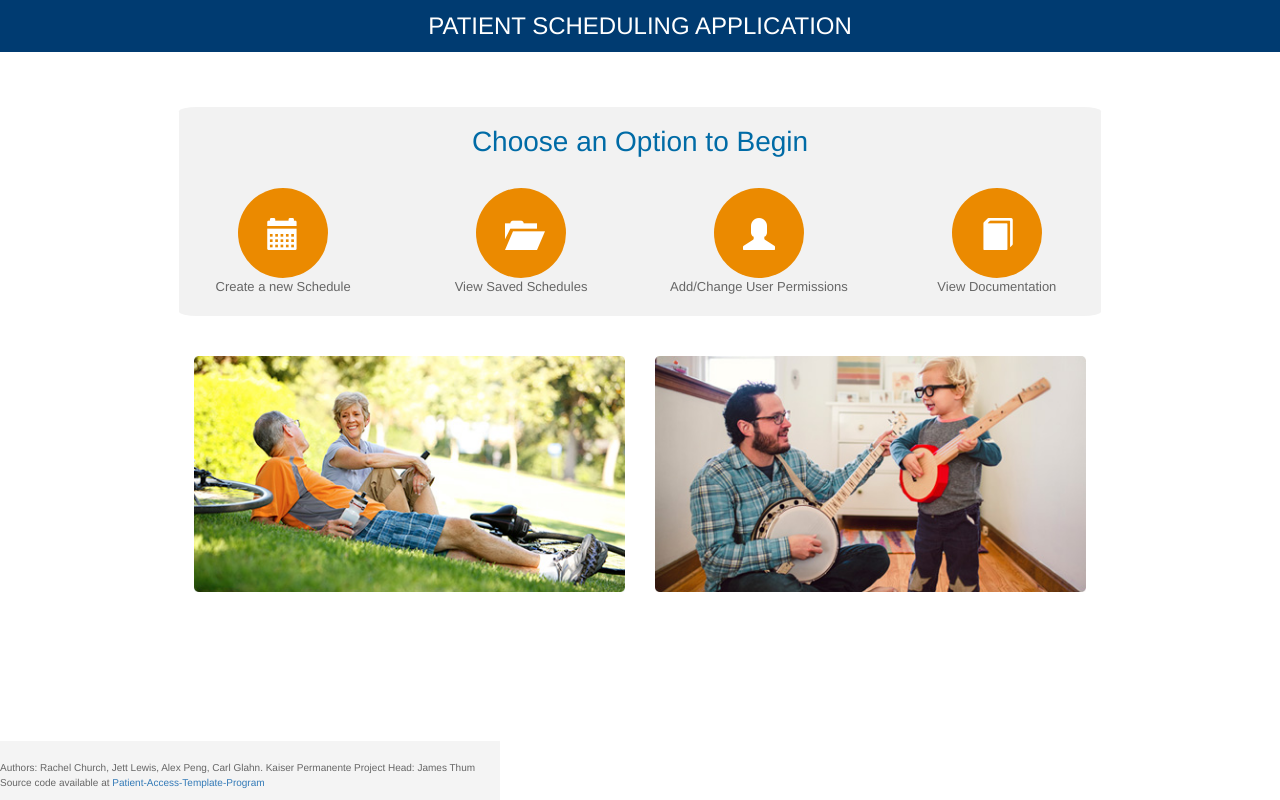
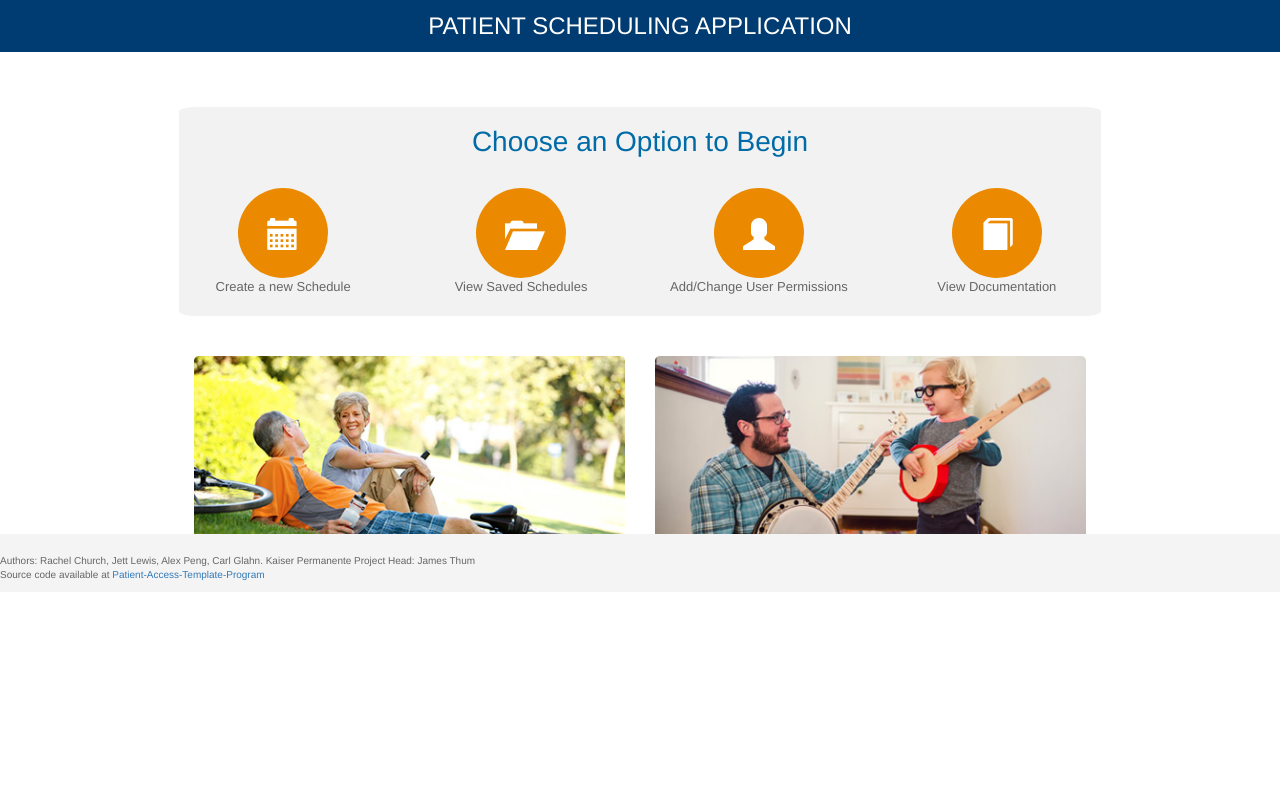
Before and after one commit to JettJengaGod/Patient-Access-Template-Program, a Django app: page / in a window 1280 px wide. Run offline with Django 3.2, Linux system fonts and the light colour scheme; some libraries are stand-ins or nearby versions.

Commit message:
still having trouble puttint the footer to the bottom

```diff
--- a/ECS193/static/css/customStyle.css
+++ b/ECS193/static/css/customStyle.css
@@ -11,13 +11,15 @@
     padding-bottom: 20px;
 }
 
-.footer {
+#footer {
     background-color: #f4f4f4;
     color: #666666;
     font-size: 10px;
     min-width: 320px;
     padding-top: 20px;
     position: absolute;
+    bottom: 0;
+    left: 0;
     width: 100%;
     margin-top: 40px;
 }
@@ -27,6 +29,7 @@
     color: white;
     text-align: center;
     font-family: 'Gotham A', 'Gotham B', Helvetica, Arial, sans-serif;
+
 }
 .div-header h3{
     padding: 1%;
@@ -151,9 +154,8 @@ a.appt:focus{
     font-size: xx-large;
     margin: 0px;
 }
-footer.fixed{
-    position: fixed;
-    bottom: 0;
-    left: 0;
-    max-width: 500px;
+#wrapper{
+    min-height:100%;
+    position: relative;
+
 }
--- a/templates/Master.html
+++ b/templates/Master.html
@@ -23,6 +23,7 @@
     {% block head %}{% endblock %}
 </head>
 <body>
+    <div id = "wrapper">
         <div class="div-header">
             <h3>PATIENT SCHEDULING APPLICATION</h3>
         </div>
@@ -36,10 +37,11 @@
         <div id="content" class="pageWrapper">
             {% block content %}{% endblock %}
         </div>
-    <footer class="footer fixed">
+        <div id="footer">
             <p>Authors: Rachel Church, Jett Lewis, Alex Peng, Carl Glahn. Kaiser Permanente Project Head: James Thum<br>
                 Source code available at <a href="https://github.com/JettJengaGod/Patient-Access-Template-Program">Patient-Access-Template-Program</a>
             </p>
-    </footer>
+        </div>
+    </div>
 </body>
 </html>
```
Lines whose indentation alone changed are shown as unchanged.
